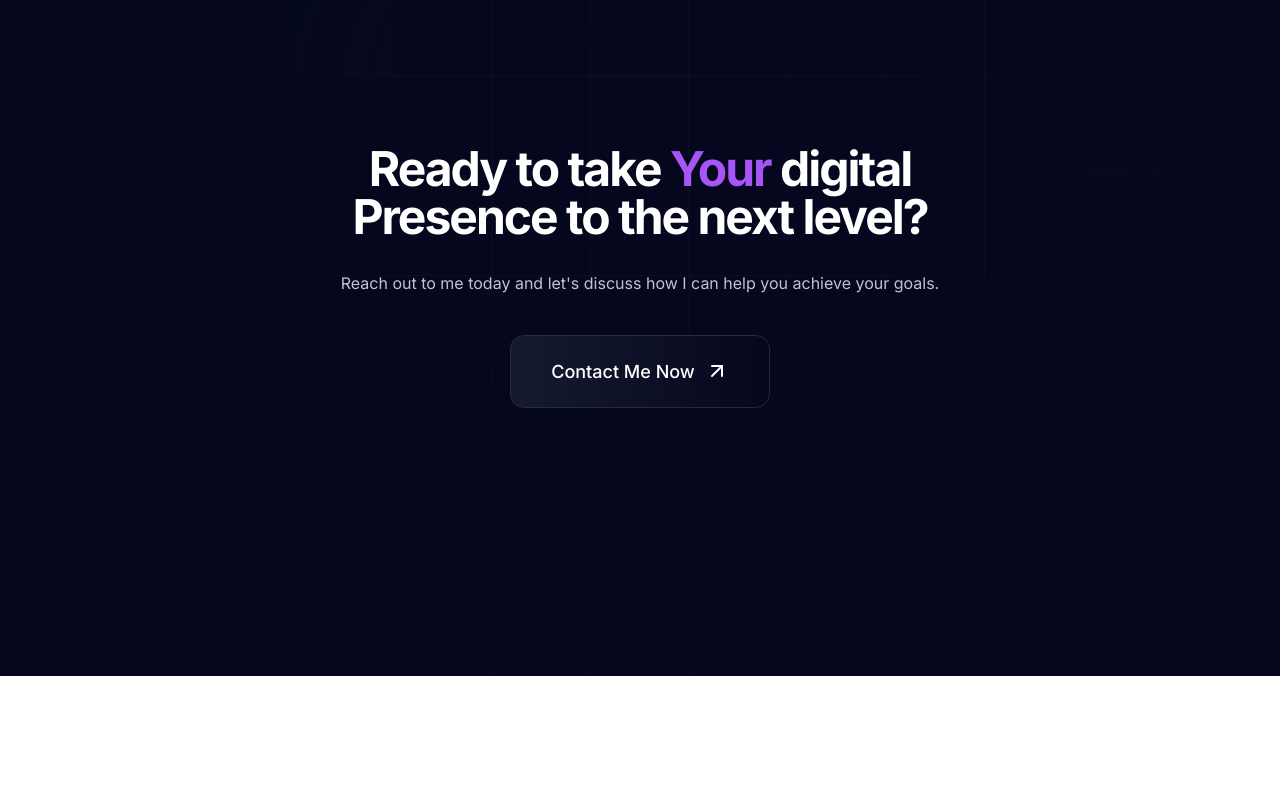
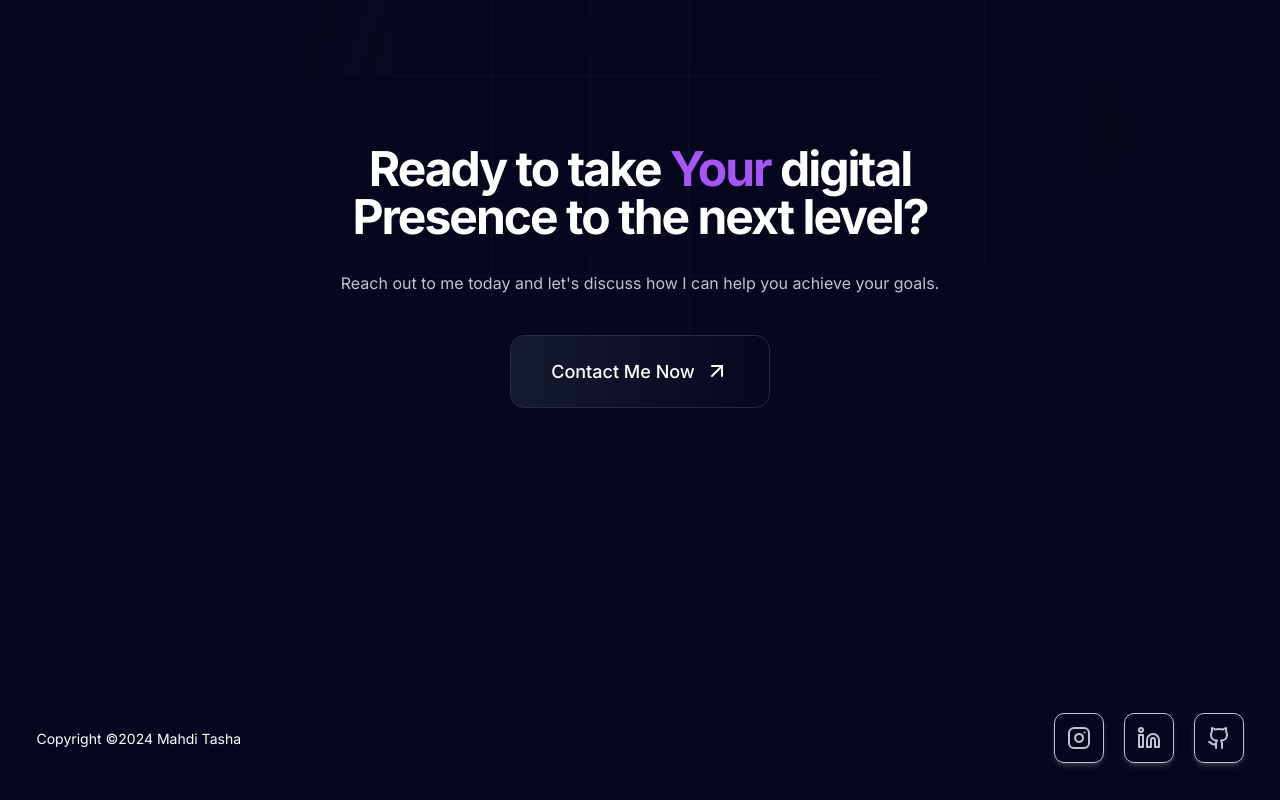
Before and after one commit to tasha-dev/portfolio, a Next.js app: page / in a window 1280 px wide. Shown: the part 4034-4834 px from the top of the page. Before the commit the page ends 4710 px from the top, so only its background shows below. Built offline with nearby package versions, Linux system fonts and the light colour scheme.

Commit message:
added footer

```diff
--- a/app/layout.tsx
+++ b/app/layout.tsx
@@ -7,6 +7,7 @@ import {rootLayoutType} from "@/type";
 import {ReactNode} from "react";
 import {siteConfig} from "@/config";
 import {Metadata} from "next";
+import Footer from "@/component/footer";
 
 // Defining fonts
 const fontSans = Inter({
@@ -36,6 +37,7 @@ export default function RootLayout({children}: rootLayoutType):ReactNode {
         <html lang="en" suppressHydrationWarning className={'scroll-smooth'}>
             <body className={cn("min-h-screen", fontSans.className)}>
                 {children}
+                <Footer />
             </body>
         </html>
     )
--- /dev/null
+++ b/component/footer.tsx
@@ -0,0 +1,22 @@
+// Codes by mahdi tasha
+// Importing part
+import {ReactNode} from "react";
+import Container from "@/component/ui/container";
+import SocialIcon from "@/component/ui/socialIcon";
+
+// Creating and exporting footer component as default
+export default function Footer():ReactNode {
+    // Returning JSX
+    return (
+        <footer className={'bg-richBlack py-[20px]'}>
+            <Container className={'flex lg:flex-row flex-col justify-between items-center gap-[20px]'}>
+                <span className={'text-[14px] font-normal text-white'}>Copyright ©{new Date().getFullYear()} Mahdi Tasha</span>
+                <div className={'flex items-center justify-between gap-[20px]'}>
+                    <SocialIcon icon={'ig'} link={'https://www.instagram.com/1tashadev/'} />
+                    <SocialIcon icon={'ld'} link={'https://www.linkedin.com/in/mahditasha/'} />
+                    <SocialIcon icon={'gh'} link={'https://github.com/tasha-dev'} />
+                </div>
+            </Container>
+        </footer>
+    );
+}
--- /dev/null
+++ b/component/ui/socialIcon.tsx
@@ -0,0 +1,22 @@
+// Codes by mahdi tasha
+// Importing part
+import {ReactNode} from "react";
+import {socialIconType} from "@/type";
+import {LinkedinIcon, InstagramIcon, GithubIcon} from "lucide-react";
+import Link from "next/link";
+
+// Creating and exporting social icon component as default
+export default function SocialIcon({icon, link}:socialIconType):ReactNode {
+    // Returning JSX
+    return (
+        <Link href={link} className={'w-[50px] h-[50px] border border-lavenderGray rounded-[10px] flex items-center justify-center transition-all duration-500 shadow-md shadow-lavenderGray/20 text-lavenderGray hover:scale-110 hover:text-white hover:border-white hover:shadow-white/20'}>
+            {
+                (icon === 'ld')
+                    ? <LinkedinIcon className={'w-6 h-6'} />
+                    : (icon === 'ig')
+                        ? <InstagramIcon className={'w-6 h-6'} />
+                        : <GithubIcon className={'w-6 h-6'} />
+            }
+        </Link>
+    );
+}
--- a/type/index.ts
+++ b/type/index.ts
@@ -42,3 +42,8 @@ export interface commentType {
     children: string;
     name: string;
 }
+
+export interface socialIconType {
+    icon: 'ig' | 'gh' | 'ld';
+    link: string;
+}
```
